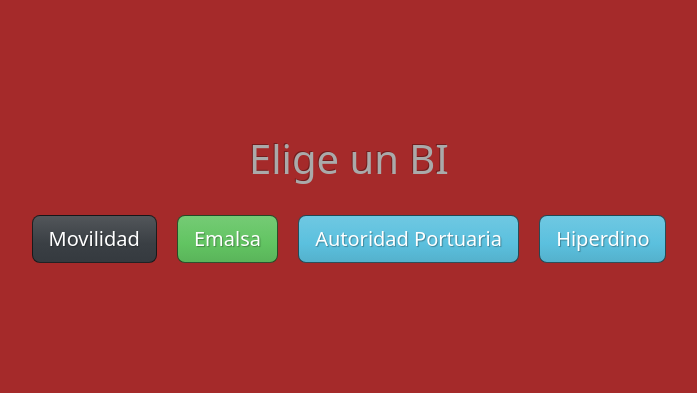
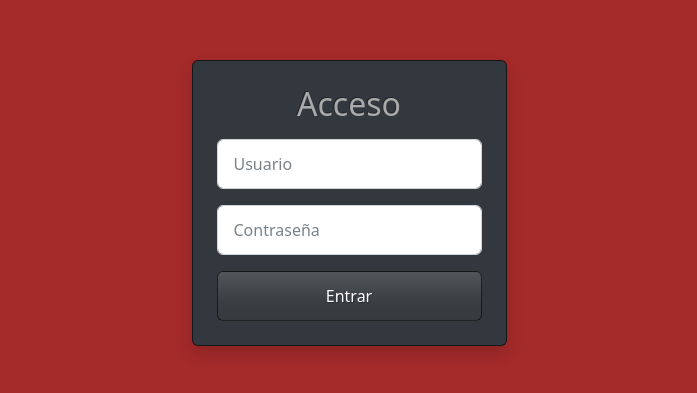
Before and after one commit to emedinaebv/calctest, a plain HTML site: page index.html in a window 1280 px wide. Shown: the part 197-590 px from the top of the page, without its empty margins (291-988 px from the left). Drawn offline with nearby package versions, Linux system fonts and the light colour scheme.

Commit message:
Update index.html

```diff
--- a/index.html
+++ b/index.html
@@ -3,25 +3,53 @@
 <head>
   <meta charset="UTF-8">
   <meta name="viewport" content="width=device-width, initial-scale=1.0">
-    <title>Button Navigation</title>
+  <title>Acceso protegido</title>
   <!-- Bootstrap CSS -->
   <link rel="stylesheet" href="https://cdn.jsdelivr.net/npm/bootstrap@5.3.0/dist/css/bootstrap.min.css">
-    <!-- Bootswatch Theme (Cosmo) -->
   <link rel="stylesheet" href="https://cdn.jsdelivr.net/npm/bootswatch@5.3.0/dist/slate/bootstrap.min.css">
   <script>
     function navigateToApp(url) {
       window.location.href = url;
     }
+
+    function checkLogin(e) {
+      e.preventDefault();
+      const user = document.getElementById("user").value.trim();
+      const pass = document.getElementById("pass").value;
+
+      if (user === "admin" && pass === "12345678") {
+        document.getElementById("loginBox").style.display = "none";
+        document.getElementById("menuBox").style.display = "block";
+      } else {
+        alert("Usuario o contraseña incorrectos");
+      }
+    }
   </script>
 </head>
-<body class="d-flex justify-content-center align-items-center vh-100 bg-light" style="background-color: brown !important;">
-    <div class="text-center">
+<body class="d-flex justify-content-center align-items-center vh-100 bg-light" style="background-color:brown !important;">
+  <!-- Caja de login -->
+  <div id="loginBox" class="card p-4 shadow text-center" style="min-width:300px;">
+    <h2 class="mb-3">Acceso</h2>
+    <form onsubmit="checkLogin(event)">
+      <div class="mb-3">
+        <input type="text" id="user" class="form-control" placeholder="Usuario" required>
+      </div>
+      <div class="mb-3">
+        <input type="password" id="pass" class="form-control" placeholder="Contraseña" required>
+      </div>
+      <button type="submit" class="btn btn-primary w-100">Entrar</button>
+    </form>
+  </div>
+
+  <!-- Caja de menú (oculta al inicio) -->
+  <div id="menuBox" class="text-center" style="display:none;">
     <h1 class="mb-4">Elige un BI</h1>
     <button class="btn btn-primary btn-lg m-2" onclick="navigateToApp('appmovi/index.html')">Movilidad</button>
     <button class="btn btn-success btn-lg m-2" onclick="navigateToApp('appemalsa/index.html')">Emalsa</button>
     <button class="btn btn-info btn-lg m-2" onclick="navigateToApp('appports/index.html')">Autoridad Portuaria</button>
-         <button class="btn btn-info btn-lg m-2" onclick="navigateToApp('appesg/index.html')">Hiperdino</button>
+    <button class="btn btn-warning btn-lg m-2" onclick="navigateToApp('appesg/index.html')">Hiperdino</button>
   </div>
+
   <!-- Bootstrap JS -->
   <script src="https://cdn.jsdelivr.net/npm/bootstrap@5.3.0/dist/js/bootstrap.bundle.min.js"></script>
 </body>
```
Lines whose indentation alone changed are shown as unchanged.
